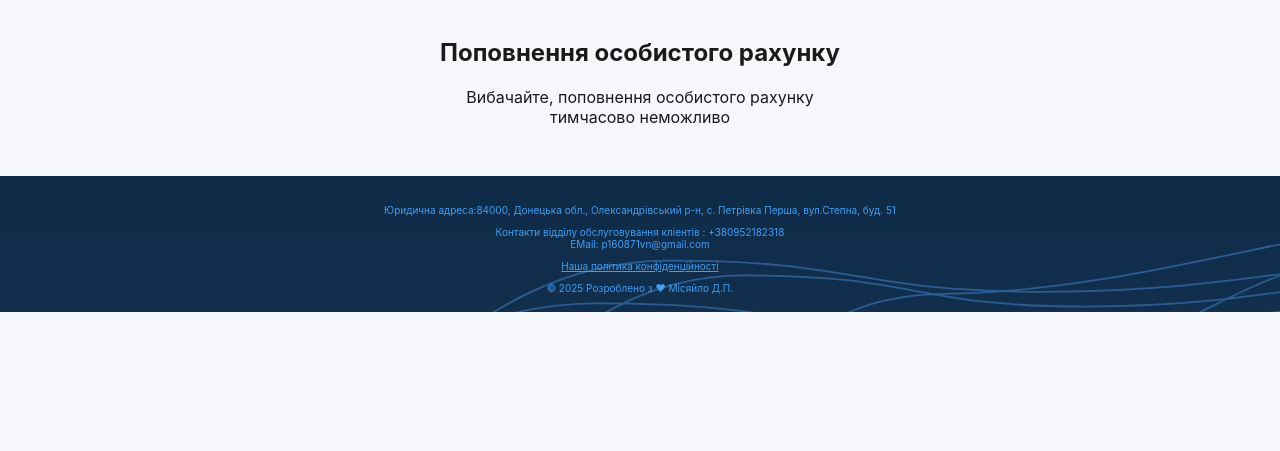
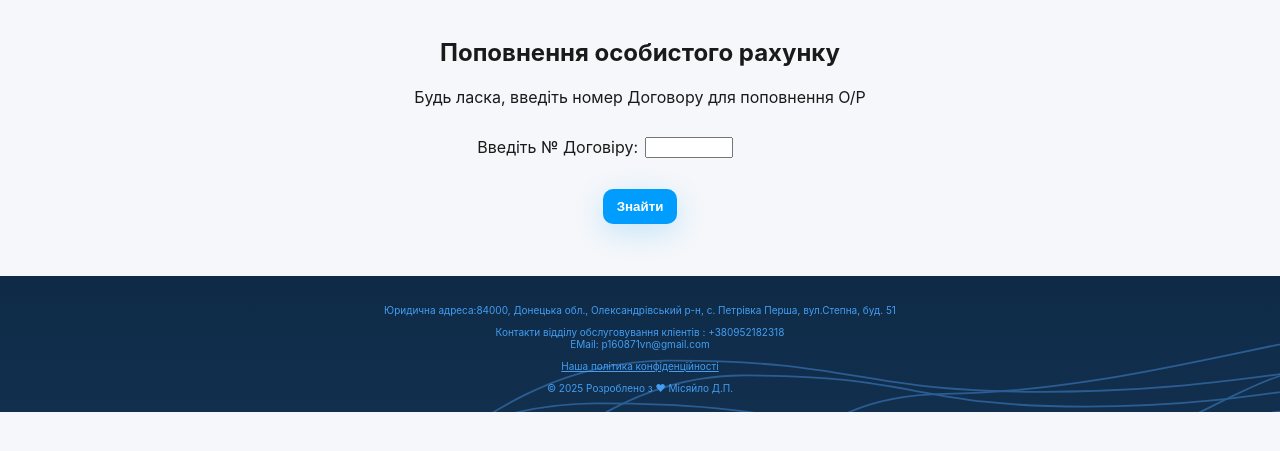
Before and after one commit to bvvbvv/liqpay_work, a Flask app: page /form in a window 1280 px wide. Shown: the part 120-571 px from the top of the page. Run offline with Flask 3, Linux system fonts and the light colour scheme; parts of the project's set-up code (start-up, migrations or seed data) failed here and were passed over; some libraries are stand-ins or nearby versions.

Commit message:
Перевод form.html в рабочее состояние

```diff
--- a/templates/form.html
+++ b/templates/form.html
@@ -1,10 +1,45 @@
 {% extends "base.html" %}
 
 {% block content %}
+<script src="{{url_for('static', filename='js/jquery-3.7.1.min.js')}}"></script>
+<script src="{{url_for('static', filename='js/jquery.keyfilter.js')}}"></script>
+
+<script>
+$(function() {
+  $('#contract').keyfilter('numeric');
+  // $('#name').keyfilter('alpha');
+  // $('#email').keyfilter('email');
+  // $('#phone').keyfilter('phone');
+});
+</script>
+
+</script>
 <!-- <div class="container content-block"> -->
 <div style="text-align: center;">
   <h2>Поповнення особистого рахунку</h2>
-  <p>Вибачайте, поповнення особистого рахунку <br> тимчасово неможливо</p>
+  <p>Будь ласка, введіть номер Договору для поповнення О/Р</p>
 </div>
-
+<div class="container-div">
+  <!-- <form class="simple-form" action="{{ url_for('form') }}" method="post" novalidate> -->
+  <form action="/pay_check_contract" method="POST"> <!--форма данных до проверки номера договора -->
+    <table width="390px" style="min-height: 120px;" class="centered-table">
+      <tr style="min-height: 40px;">
+        <td width="50%">
+            <div style="text-align: right;">Введіть № Договіру:</div>
+        </td>
+        <td>
+            <div  style="text-align: left;">
+                <input type="number" id="contract" name="contract" maxlength="5" value= '' required
+                style="margin-left:3px;width:80px;">
+            </div>
+        </td>
+      </tr>
+      <tr style="min-height: 40px;">
+        <td colspan="2" align="center">
+           <button type="submit" id="pay_action" name="pay_action" value="confirm_pay" class="btn">Знайти</button>
+        </td>
+      </tr>
+    </table>
+  </form>
+</div>
 {% endblock %}
--- a/templates/form_work.html
+++ b/templates/form_work.html
@@ -29,7 +29,7 @@ $(function() {
         </td>
         <td>
             <div  style="text-align: left;">
-                <input type="number" id="contract" name="contract" value= '' required
+                <input type="number" id="contract" name="contract" maxlength="5" value= '' required
                 style="margin-left:3px;width:80px;">
             </div>
         </td>
```
